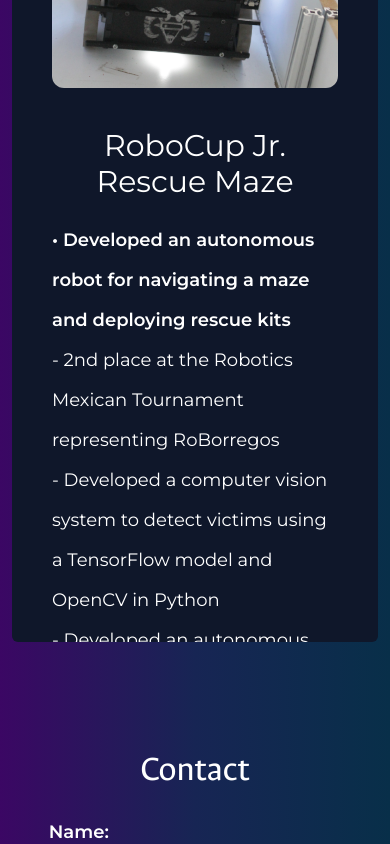
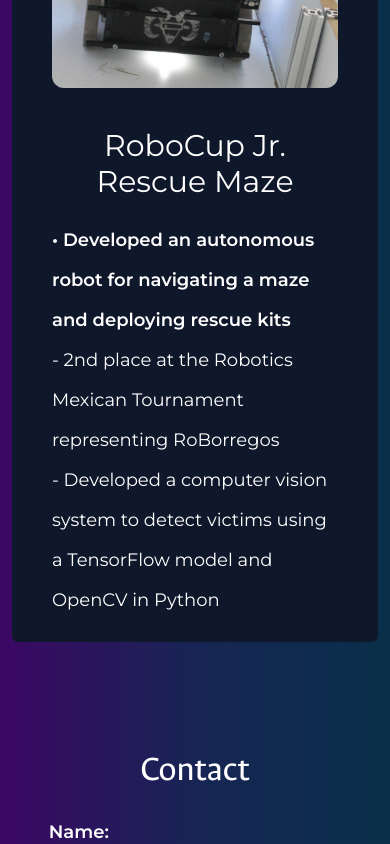
Before and after one commit to Fernando94654/Portfolio, a Next.js app: page / in a window 390 px wide. Shown: the part 2480-3324 px from the top of the page. Built offline with nearby package versions, Linux system fonts and the light colour scheme.

Commit message:
add padding button  to expelement

```diff
--- a/src/app/_components/Experience/expElement.tsx
+++ b/src/app/_components/Experience/expElement.tsx
@@ -24,7 +24,7 @@
                     className="h-52 md:h-72 lg:h-full object-cover rounded-xl"
                 />
             </div>
-            <div className="lg:w-7/12 px-10 lg:p-10 lg:overflow-auto scrollbar scrollbar-thumb-slate-500 scrollbar-track-slate-800">
+            <div className="lg:w-7/12 px-10 lg:p-10 overflow-auto scrollbar scrollbar-thumb-slate-500 scrollbar-track-slate-800 mb-5">
                 <h3 className="text-3xl text-center pb-5">{title}</h3>
                 {description.map((line, index) => (
                     <p
@@ -37,7 +37,7 @@
                 <a
                     href={gitRepo}
                     target="blank"
-                    className="font-semibold hover:scale-105 hover:text-blue-800"
+                    className="font-semibold hover:scale-105 hover:text-blue-800 pb-4"
                 >
                     Git Respository
                 </a>
```
